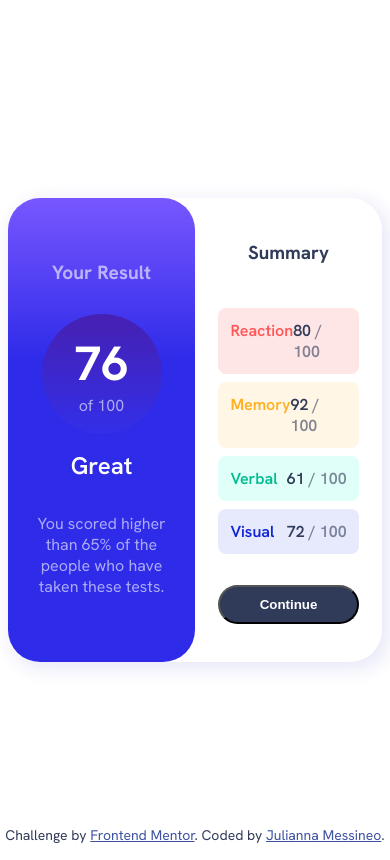
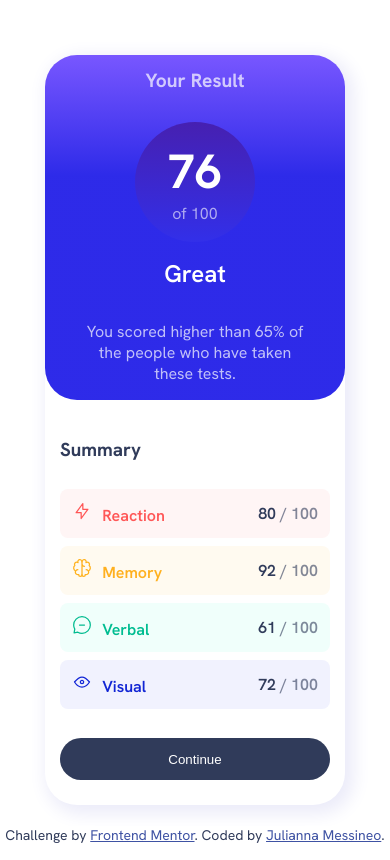
Before and after one commit to mathematiCode/results-summary-component-main-FEM, a plain HTML site: page index.html in a window 390 px wide. Drawn offline with Linux system fonts and the light colour scheme.

Commit message:
Made it responsive for mobile

```diff
--- a/index.html
+++ b/index.html
@@ -33,22 +33,26 @@
       </p>
     </div>
     <div id="detailed-results">
-      <h3> Summary </h3>
+      <h3 id="summary"> Summary </h3>
       <ul>
         <li id="reaction">
-          <div>Reaction</div>
+          <div>  <img src="./assets/images/icon-reaction.svg" alt="" class="icon">
+            Reaction</div>
           <div> 80  <span class="denom"> / 100</span> </div>
         </li>
         <li id="memory">
-          <div>Memory</div>
+          <div> <img src="./assets/images/icon-memory.svg" alt="" class="icon">
+            Memory</div>
           <div> 92  <span class="denom"> / 100</span> </div>
         </li>
         <li id="verbal">
-          <div>Verbal</div>
+          <div> <img src="./assets/images/icon-verbal.svg" alt="" class="icon">
+            Verbal</div>
           <div> 61  <span class="denom"> / 100</span> </div>
         </li>
         <li id="visual">
-          <div >Visual</div>
+          <div> <img src="./assets/images/icon-visual.svg" alt="" class="icon">
+            Visual</div>
           <div> 72  <span class="denom"> / 100</span> </div>
         </li>
       </ul>
--- a/style.css
+++ b/style.css
@@ -1,14 +1,12 @@
 :root {
-
-
 --reaction-color : hsl(0, 100%, 67%);
---reaction-background: hsl(0, 100%, 95%);
+--reaction-background: hsl(0, 100%, 98%);
 --memory-color : hsl(39, 100%, 56%);
---memory-background : hsl(39, 100%, 95%);
+--memory-background : hsl(39, 100%, 97%);
 --verbal-color : hsl(166, 100%, 37%);
---verbal-background : hsl(166, 100%, 94%);
+--verbal-background : hsl(166, 100%, 97%);
 --visual-color : hsl(234, 85%, 45%);
---visual-background : hsl(234, 85%, 95%);
+--visual-background : hsl(234, 85%, 97%);
 
 --primary-color: hsl(224, 30%, 27%);
 
@@ -71,9 +69,21 @@ font-family: "Hanken Grotesk", sans-serif;
 .container {
     display: flex;
     width: 600px;
-    height: min(55%, 700px);
+    height: min(60%, 800px);
     border-radius: 2em;
     box-shadow: 5px 5px 18px 4px hsl(240, 54%, 95%);
+}
+
+@media (max-width: 600px) {
+    .container {
+        flex-direction: column;
+        width: 300px;
+        height: 750px;
+    }
+    #overall-results,
+    #detailed-results {
+    width: 100% !important;
+}
 }
 
 #score {
@@ -81,15 +91,20 @@ font-family: "Hanken Grotesk", sans-serif;
     font-weight: 700;
 }
 
+#summary {
+    margin-top: 2em;
+    margin-bottom: 1em;
+
+}
+
 p {
     width: 75%;
-    opacity: 60%;
+    opacity: 70%;
 }
 
 h1 {
     font-size: 1.2rem;
-    opacity: 60%;
-
+    opacity: 70%;
 }
 
 #result {
@@ -100,8 +115,10 @@ h1 {
 ul {
     grid-template-rows: 1fr 1fr 1fr 1fr;
     gap: 0.5em;
-    width: 75%;
+    width: 90%;
     padding-left: 0;
+    margin-top: 0;
+    align-items: center;
 }
 
 li {
@@ -110,10 +127,16 @@ li {
     padding: 0.75em;
     margin-top: 0.5em;
     border-radius: 0.5rem;
+    align-items: center;
 }
 
 li > div {
     font-weight: 600;
+}
+
+.icon {
+    margin-right: 6px;
+    align-self: center;
 }
 
 .denom {
@@ -140,22 +163,23 @@ li > div {
 #detailed-results {
     display: flex;
     flex-direction: column;
-    align-items: center;
-    margin-inline: 0;
+    align-items: flex-start;
+    margin-left: 5%;
     justify-content: center;
 }
 
 
 button {
-    width: 75%;
+    width: 90%;
     background-color: var(--primary-color);
     border-radius: 2em;
-    padding-top: 10px;
-    padding-bottom: 10px;
+    padding-top: 1em;
+    padding-bottom: 1em;
     color: white;
-    margin-top: 15px;
-    margin-bottom: 15px;
-    font-weight: 600;
+    margin-top: 1em;
+    margin-bottom: 2em;
+    font-weight: 500;
+    border: 0;
 
 }
 
```
